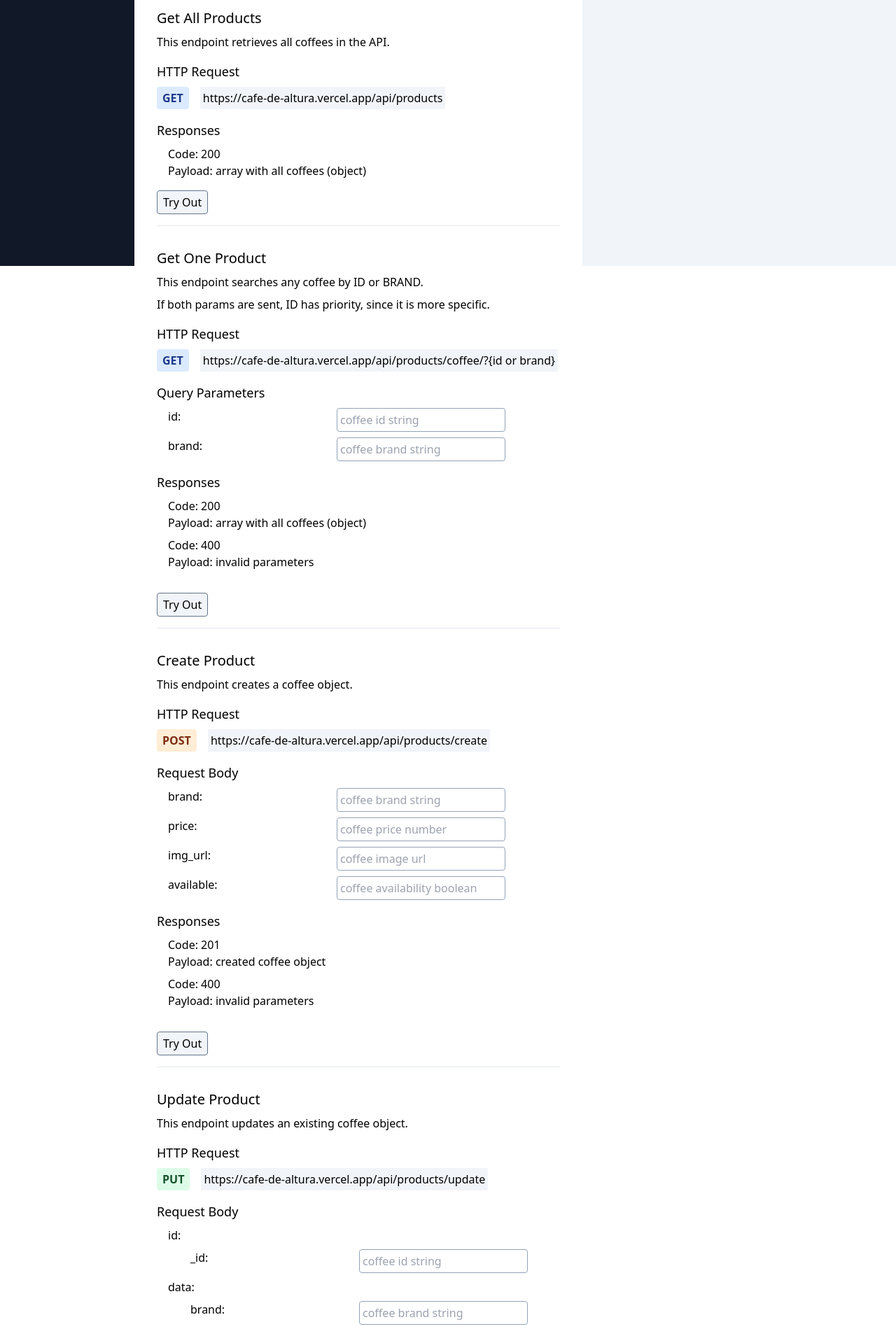
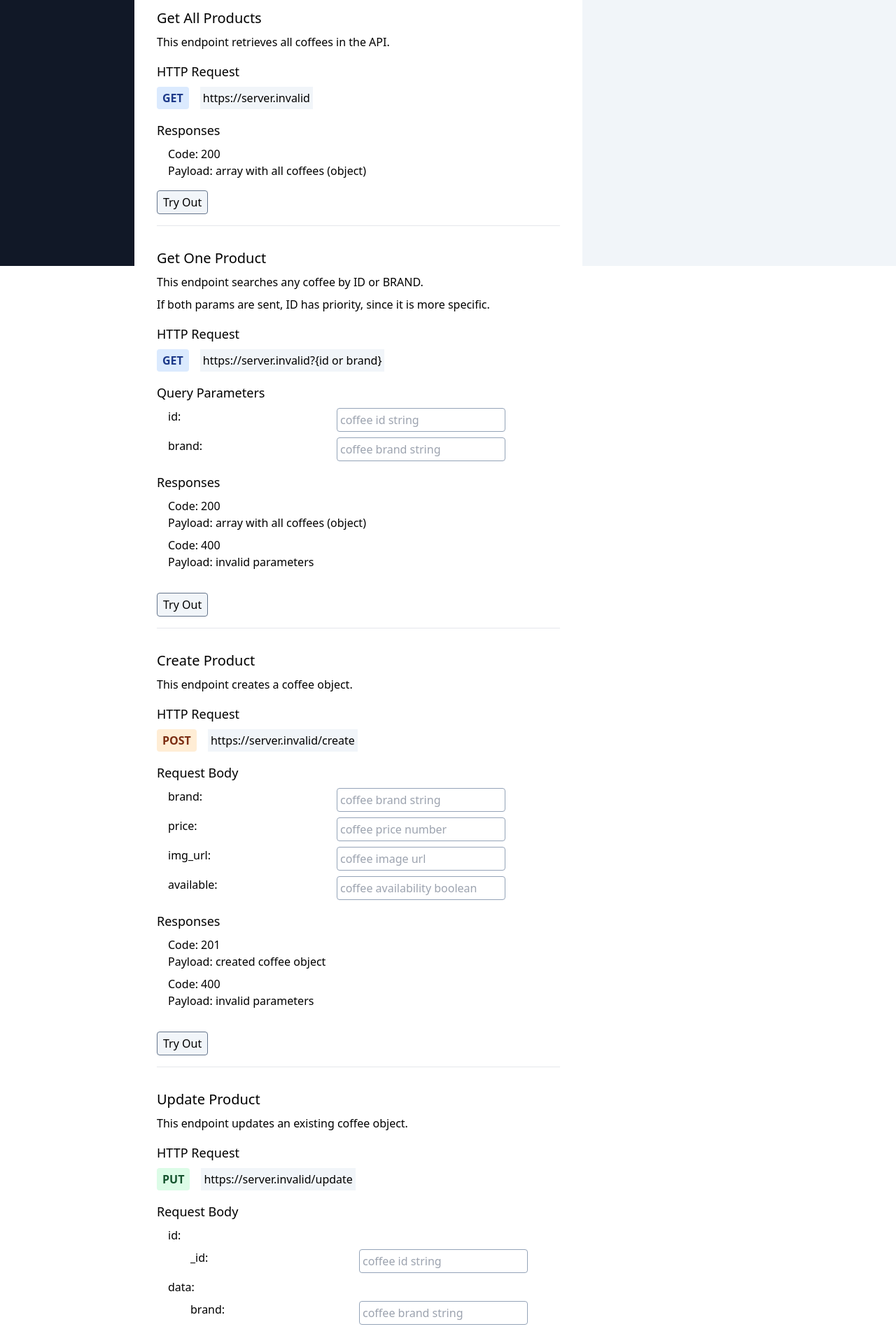
Before and after one commit to DaniPhilo/cafe_de_altura_doc, a React (Create React App) app: page / in a window 1280 px wide. Shown: the part 420-2319 px from the top of the page at 70% size. Built offline with nearby package versions, Linux system fonts and the light colour scheme; no server answers.

Commit message:
Update env api url

```diff
--- a/src/components/CreateProduct/CreateProduct.jsx
+++ b/src/components/CreateProduct/CreateProduct.jsx
@@ -23,7 +23,7 @@ export default function CreateProduct({ setResponse }) {
             ...data,
             available: data.available === "true" ? true : false
         }
-        const response = await fetch("https://cafe-de-altura.vercel.app/api/products/create", {
+        const response = await fetch(process.env.REACT_APP_API_URL + "/create", {
             method: "POST",
             headers: {
                 "Content-Type": "application/json"
@@ -42,7 +42,7 @@ export default function CreateProduct({ setResponse }) {
             </div>
             <div className="flex flex-col justify-start items-start gap-2">
                 <h4 className="text-lg">HTTP Request</h4>
-                <MethodTag method="POST" url="https://cafe-de-altura.vercel.app/api/products/create" />
+                <MethodTag method="POST" url="/create" />
             </div>
             <div className="flex flex-col justify-start items-start gap-2">
                 <h4 className="text-lg">Request Body</h4>
--- a/src/components/DeleteProduct/DeleteProduct.jsx
+++ b/src/components/DeleteProduct/DeleteProduct.jsx
@@ -11,7 +11,7 @@ export default function DeleteProduct({ setResponse }) {
     }
 
     const deleteProduct = async () => {
-        const response = await fetch("https://cafe-de-altura.vercel.app/api/products/delete", {
+        const response = await fetch(process.env.REACT_APP_API_URL + "/delete", {
             method: "DELETE",
             headers: {
                 "Content-Type": "application/json"
@@ -30,7 +30,7 @@ export default function DeleteProduct({ setResponse }) {
             </div>
             <div className="flex flex-col justify-start items-start gap-2">
                 <h4 className="text-lg">HTTP Request</h4>
-                <MethodTag method="DELETE" url="https://cafe-de-altura.vercel.app/api/products/delete" />
+                <MethodTag method="DELETE" url="/delete" />
             </div>
             <div className="flex flex-col justify-start items-start gap-2">
                 <h4 className="text-lg">Request Body</h4>
--- a/src/components/GetAllProducts/GetAllProducts.jsx
+++ b/src/components/GetAllProducts/GetAllProducts.jsx
@@ -4,7 +4,7 @@ import MethodTag from "../MethodTag/MethodTag"
 export default function GetAllProducts({ setResponse }) {
 
     const getAllProducts = async () => {
-        const response = await fetch("https://cafe-de-altura.vercel.app/api/products");
+        const response = await fetch(process.env.REACT_APP_API_URL);
         const data = await response.json();
         setResponse(data);
     }
@@ -17,7 +17,7 @@ export default function GetAllProducts({ setResponse }) {
             </div>
             <div className="flex flex-col justify-start items-start gap-2">
                 <h4 className="text-lg">HTTP Request</h4>
-                <MethodTag method="GET" url="https://cafe-de-altura.vercel.app/api/products" />
+                <MethodTag method="GET" url="" />
             </div>
             <div className="flex flex-col justify-start items-start gap-2">
                 <h4 className="text-lg">Responses</h4>
--- a/src/components/GetOneProduct/GetOneProduct.jsx
+++ b/src/components/GetOneProduct/GetOneProduct.jsx
@@ -9,7 +9,7 @@ export default function GetOneProduct({ setResponse }) {
     const [brandInput, setBrandInput] = useState("");
 
     const getOneProduct = async () => {
-        const response = await fetch(`https://cafe-de-altura.vercel.app/api/products/coffee/?${query}`);
+        const response = await fetch(`${process.env.REACT_APP_API_URL}?${query}`);
         const data = await response.json();
         setResponse(data);
     }
@@ -42,7 +42,7 @@ export default function GetOneProduct({ setResponse }) {
             </div>
             <div className="flex flex-col justify-start items-start gap-2">
                 <h4 className="text-lg">HTTP Request</h4>
-                <MethodTag method="GET" url="https://cafe-de-altura.vercel.app/api/products/coffee/?&#123;id or brand&#125;" />
+                <MethodTag method="GET" url="?&#123;id or brand&#125;" />
             </div>
             <div className="flex flex-col justify-start items-start gap-2">
                 <h4 className="text-lg">Query Parameters</h4>
--- a/src/components/MethodTag/MethodTag.jsx
+++ b/src/components/MethodTag/MethodTag.jsx
@@ -22,7 +22,7 @@ export default function MethodTag({ method, url }) {
     return (
         <div className="flex items-center gap-4">
             <p className={`px-2 py-1 ${color} font-bold rounded`}>{method}</p>
-            <p className="p-1 bg-slate-100">{url}</p>
+            <p className="p-1 bg-slate-100">{process.env.REACT_APP_API_URL + url}</p>
         </div>
     )
 }
--- a/src/components/UpdateProduct/UpdateProduct.jsx
+++ b/src/components/UpdateProduct/UpdateProduct.jsx
@@ -32,7 +32,7 @@ export default function UpdateProduct({ setResponse }) {
             ...data,
             available: data.available === "true" ? true : false
         }
-        const response = await fetch("https://cafe-de-altura.vercel.app/api/products/update", {
+        const response = await fetch(process.env.REACT_APP_API_URL + "/update", {
             method: "PUT",
             headers: {
                 "Content-Type": "application/json"
@@ -51,7 +51,7 @@ export default function UpdateProduct({ setResponse }) {
             </div>
             <div className="flex flex-col justify-start items-start gap-2">
                 <h4 className="text-lg">HTTP Request</h4>
-                <MethodTag method="PUT" url="https://cafe-de-altura.vercel.app/api/products/update" />
+                <MethodTag method="PUT" url="/update" />
             </div>
             <div className="flex flex-col justify-start items-start gap-2">
                 <h4 className="text-lg">Request Body</h4>
```
